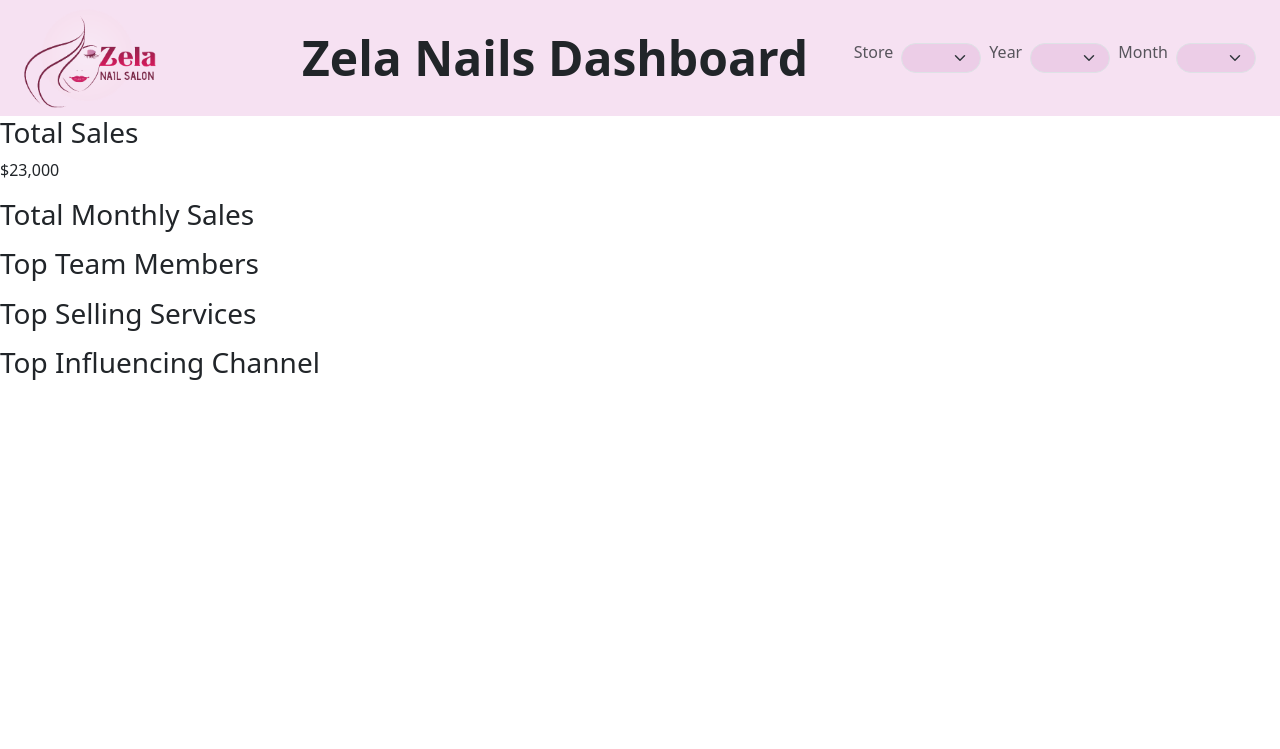
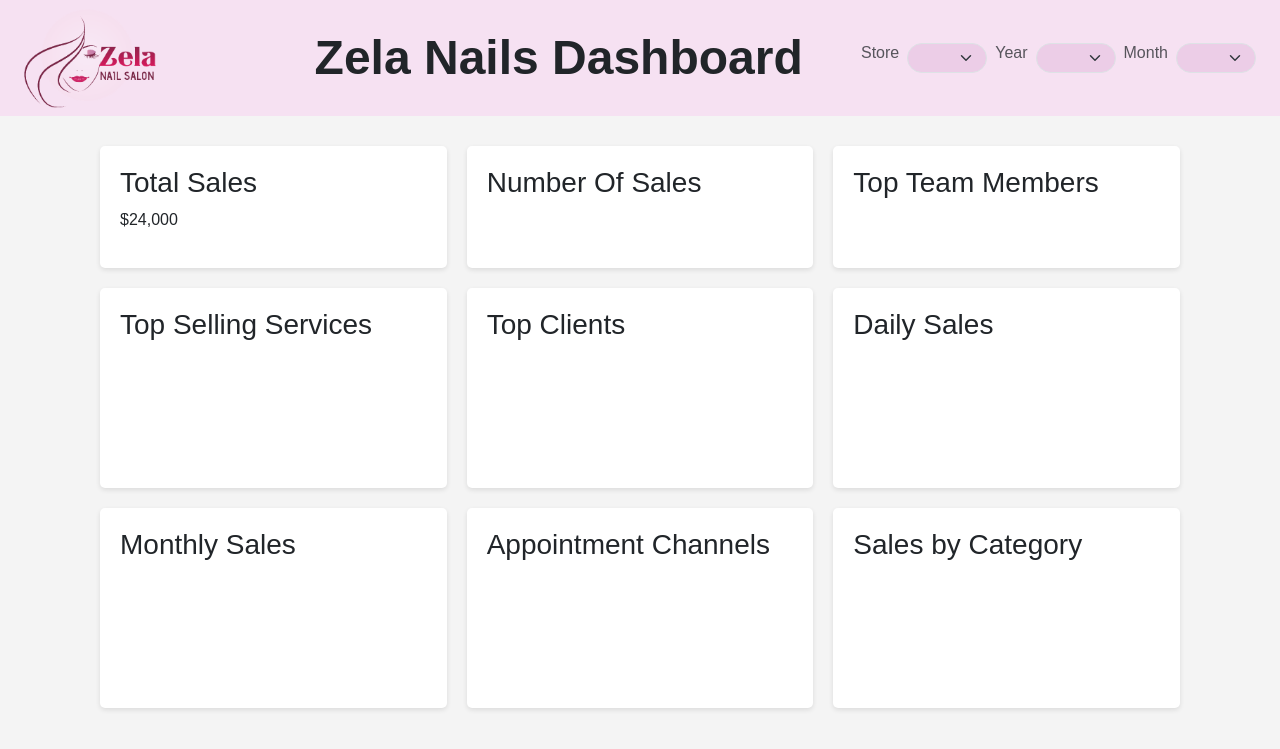
Before and after one commit to dagimg16/zela-sales-dashboard, a Flask app: page / in a window 1280 px wide. Shown: the top 749 px of the page. Run offline with Flask 3, Linux system fonts and the light colour scheme; data that the repository does not hold is empty; some libraries are stand-ins or nearby versions.

Commit message:
create the html containers and added css style for better visuals

```diff
--- a/static/css/style.css
+++ b/static/css/style.css
@@ -19,3 +19,30 @@
     direction: ltr;
     width: 80px;
 }
+
+body {
+    font-family: Arial, sans-serif;
+    margin: 0;
+    padding: 0;
+    background-color: #f4f4f4;
+}
+
+.container {
+    display: flex;
+    flex-wrap: wrap;
+    padding: 20px;
+}
+
+.kpi-box,
+.kpis-box {
+    background-color: #fff;
+    border-radius: 5px;
+    box-shadow: 0 2px 5px rgba(0, 0, 0, 0.1);
+    margin: 10px;
+    padding: 20px;
+    flex: 1 1 300px;
+}
+
+.chart {
+    height: 200px;
+}
--- a/templates/index.html
+++ b/templates/index.html
@@ -1,57 +1,80 @@
 <!DOCTYPE html>
 <html lang="en">
+
 <head>
     <meta charset="UTF-8">
     <meta name="viewport" content="width=device-width, initial-scale=1.0">
     <title>Zela Nails Dashboard</title>
-    <link href="https://cdn.jsdelivr.net/npm/bootstrap@5.3.2/dist/css/bootstrap.min.css" rel="stylesheet" integrity="sha384-T3c6CoIi6uLrA9TneNEoa7RxnatzjcDSCmG1MXxSR1GAsXEV/Dwwykc2MPK8M2HN" crossorigin="anonymous">
+    <link href="https://cdn.jsdelivr.net/npm/bootstrap@5.3.2/dist/css/bootstrap.min.css" rel="stylesheet"
+        integrity="sha384-T3c6CoIi6uLrA9TneNEoa7RxnatzjcDSCmG1MXxSR1GAsXEV/Dwwykc2MPK8M2HN" crossorigin="anonymous">
     <link rel="stylesheet" href="{{ url_for('static', filename='css/style.css') }}">
+    <script src="https://cdn.plot.ly/plotly-latest.min.js"></script>
+
 </head>
-    <script src="https://cdn.plot.ly/plotly-latest.min.js"></script>
+
 <body>
     <div class="jumbotron text-center custom-jumbotron">
         <div class="container-fluid py-2 px-4">
             <div class="d-flex justify-content-between align-items-center">
-            <img src="{{ url_for('static', filename='logo.png') }}" alt="Zela Nails Logo" style="height: 100px; margin-right: 100px;">
+                <img src="{{ url_for('static', filename='logo.png') }}" alt="Zela Nails Logo"
+                    style="height: 100px; margin-right: 100px;">
                 <h1 class="display-5 fw-bold m-0">Zela Nails Dashboard</h1>
                 <div class="d-flex gap-2">
+                    <h6 class="card-title mb-2 text-muted">Store</h6>
+                    <select id="storeDropDown" class="form-select"></select>
 
-                <h6 class ="card-title mb-2 text-muted">Store</h6>
-                <select id="storeDropDown" class="form-select" ></select>
-
-                <h6 class ="card-title mb-2 text-muted">Year</h6>
+                    <h6 class="card-title mb-2 text-muted">Year</h6>
                     <select id="yearDropDown" class="form-select"></select>
 
-                <h6 class ="card-title mb-2 text-muted">Month</h6>
-                <select id="monthDropDown" class="form-select" ></select>
-
+                    <h6 class="card-title mb-2 text-muted">Month</h6>
+                    <select id="monthDropDown" class="form-select"></select>
                 </div>
             </div>
         </div>
     </div>
-    <div id="totalSalesBox" class = "kpi-box">
+
+    <div class="container">
+        <div id="totalSalesBox" class="kpi-box">
             <h3>Total Sales</h3>
-        <p id="salesAmount">$23,000</p>
+            <p id="salesAmount">$24,000</p>
         </div>
-    <div id="monthlySales" class = "kpis-box">
-        <h3>Total Monthly Sales</h3>
-        <p id="monthlySalesAmount"></p>
+        <div id="numberSales" class="kpis-box">
+            <h3>Number Of Sales</h3>
+            <p id="numberSales"></p>
         </div>
-    <div id="topTeamMembers" class = "kpis-box">
+        <div id="topTeamMembers" class="kpis-box">
             <h3>Top Team Members</h3>
             <p id="topMembers"></p>
         </div>
-    <div id="topCategorySales" class = "kpis-box">
+        <div id="topCategorySales" class="kpis-box chart">
             <h3>Top Selling Services</h3>
             <p id="topCategory"></p>
         </div>
-    <div id="topInfluencingChannel" class = "kpis-box">
-        <h3>Top Influencing Channel</h3>
-        <p id="topChannel"></p>
+        <div id="topClients" class="kpis-box">
+            <h3>Top Clients</h3>
+            <p id="topClients"></p>
+        </div>
+        <div id="dailySales" class="kpis-box chart">
+            <h3>Daily Sales</h3>
+            <!-- Line chart will go here -->
+        </div>
+        <div id="monthlySales" class="kpis-box chart">
+            <h3>Monthly Sales</h3>
+            <!-- Line chart will go here -->
+        </div>
+        <div class="kpis-box chart">
+            <h3>Appointment Channels</h3>
+            <!-- Pie chart will go here -->
+        </div>
+        <div class="kpis-box chart">
+            <h3>Sales by Category</h3>
+            <!-- Bar chart will go here -->
+        </div>
     </div>
 
     <script src="https://d3js.org/d3.v7.min.js"></script>
     <script src="https://cdn.plot.ly/plotly-latest.min.js"></script>
     <script src="/static/js/script.js"></script>
 </body>
+
 </html>
```
Lines whose indentation alone changed are shown as unchanged.
